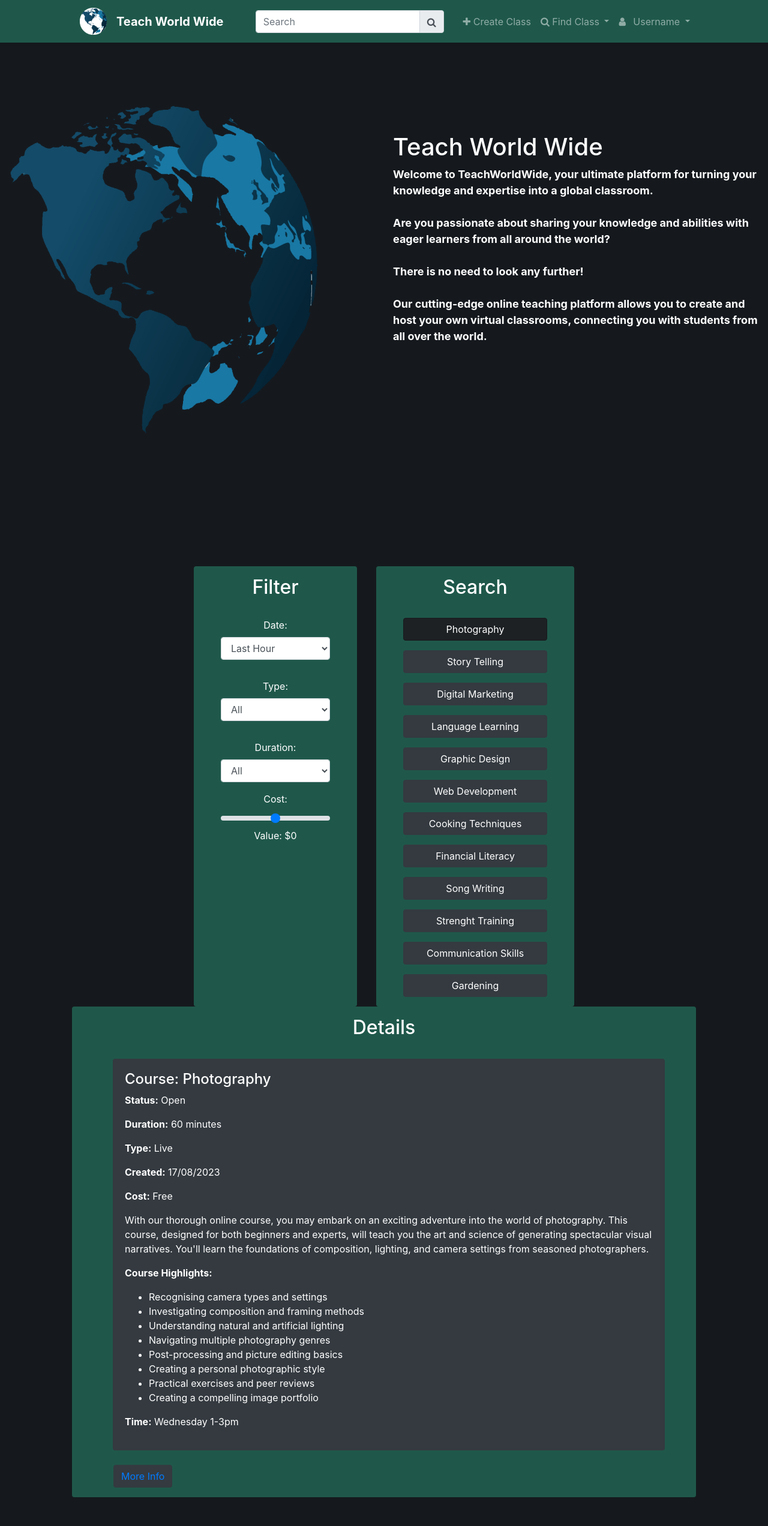
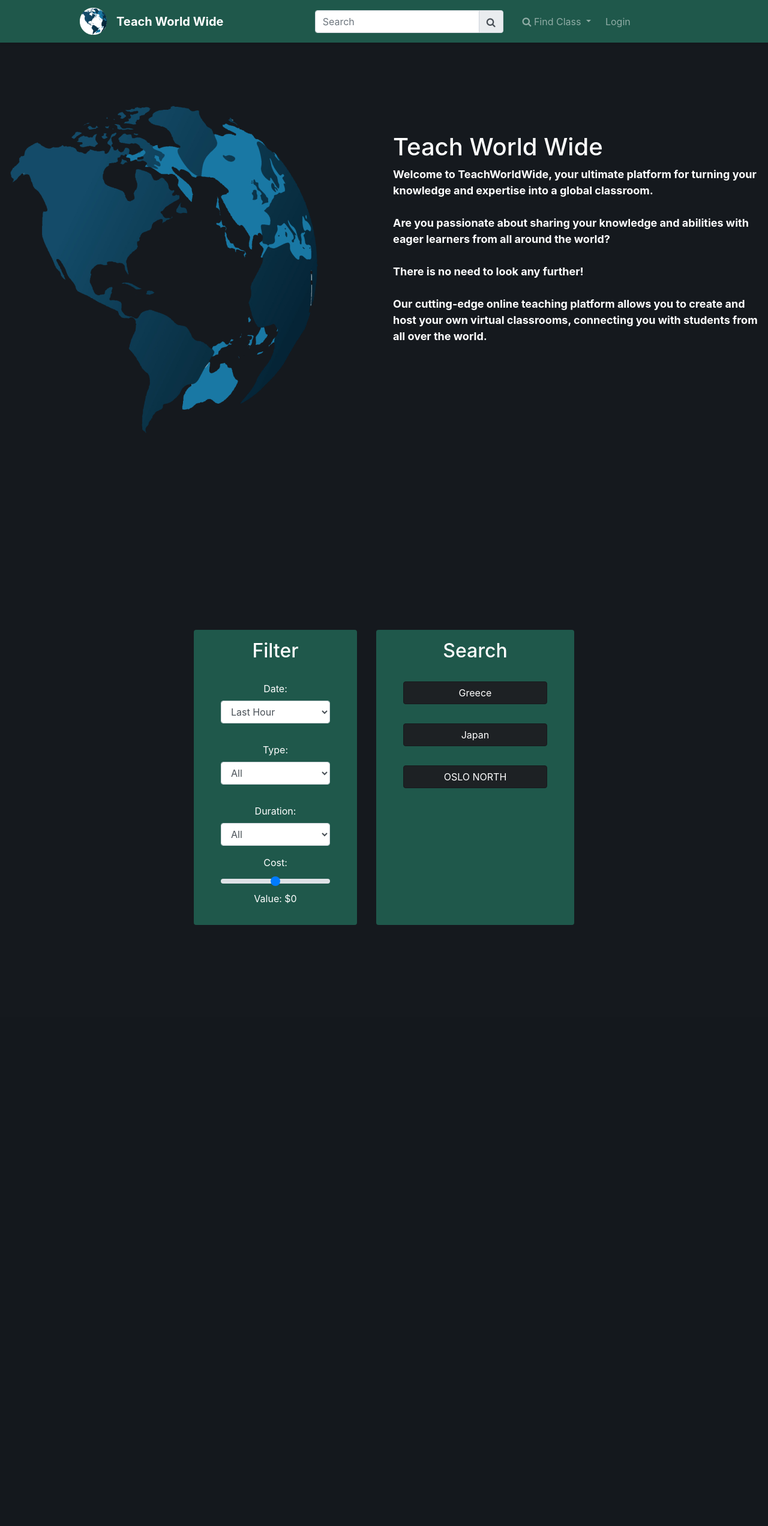
Before and after one commit to bennjmann/IFB207-Website, a Flask app: page / in a window 1280 px wide. Shown: the whole page at 60% size. After the commit the page ends 1542 px from the top, so only its background shows below. Run offline with Flask 3, Linux system fonts and the light colour scheme; some libraries are stand-ins or nearby versions.

Commit message:
HomePage state and Header State
Added the header asking to login till the user has login.

Made home page show different content base off what items is currently selected

```diff
--- a/requirements.txt
+++ b/requirements.txt
@@ -18,6 +18,7 @@ SQLAlchemy==2.0.21
 Werkzeug==2.2.3
 WTForms==3.0.1
 zipp==3.8.1
+flask-Bcrypt==1.0.1
 
 # we also need a WSGI server
 
--- a/website/templates/base.html
+++ b/website/templates/base.html
@@ -15,6 +15,10 @@
     <title>Teach World Wide</title>
     <link rel="stylesheet" type="text/css" href="./static/style/global.css" />
     <link rel="icon" href="./static/img/icon.png" />
+
+    {% block head %}
+
+    {% endblock %}
 </head>
 
 <body>
@@ -44,38 +48,49 @@
                 </form>
 
                 <ul class="navbar-nav mt-3 mt-lg-0 pl-lg-4">
+                {% if current_user.is_authenticated %}
                     <li class="nav-item">
-                        <a class="nav-link" href="{{ url_for('destination.create') }}">
+                        <a class="nav-link" href="{{ url_for('destination.create', _anchor='search') }}">
                             <i class="fa fa-plus"></i>
                             Create Class
                         </a>
                     </li>
+                {% endif %}
                     <li class="nav-item dropdown">
                         <a class="nav-link dropdown-toggle" href="#" id="dropdown01" data-toggle="dropdown"
                             aria-haspopup="true" aria-expanded="false">
                             <i class="fa fa-search"></i> Find Class
                         </a>
                         <div class="dropdown-menu shadow-sm" aria-labelledby="dropdown01">
-                            <a class="dropdown-item" href="./index.html#search">All</a>
-                            <a class="dropdown-item" href="./index.html#search">Recorded</a>
-                            <a class="dropdown-item" href="./index.html#search">Video</a>
-                            <a class="dropdown-item" href="./index.html#search">Workshop</a>
-                            <a class="dropdown-item" href="./index.html#search">Lecture</a>
+                            <a class="dropdown-item" href="{{ url_for('main.search', search="all", _anchor='search') }}">All</a>
+                            <a class="dropdown-item" href="{{ url_for('main.search', search="recorded", _anchor='search') }}">Recorded</a>
+                            <a class="dropdown-item" href="{{ url_for('main.search', search="video", _anchor='search') }}">Video</a>
+                            <a class="dropdown-item" href="{{ url_for('main.search', search="workshop", _anchor='search') }}">Workshop</a>
+                            <a class="dropdown-item" href="{{ url_for('main.search', search="lecture", _anchor='search') }}">Lecture</a>
                         </div>
                     </li>
                     <li class="nav-item dropdown">
-                        <a class="nav-link dropdown-toggle" href="#" id="dropdown02" data-toggle="dropdown"
+                        {% if current_user.is_authenticated %}
+                            <a class="nav-link dropdown-toggle" href="{{ url_for('auth.user') }}" id="dropdown02" data-toggle="dropdown"
                                 aria-haspopup="true" aria-expanded="false">
                                 <i class="fa fa-user"></i>
-                            <span class="ml-2">Username</span>
+                                <span class="ml-2">{{ current_user.name }}</span>
                             </a>
+
                             <div class="dropdown-menu shadow-sm" aria-labelledby="dropdown02">
-                            <a class="dropdown-item" href="#">Profile</a>
-                            <a class="dropdown-item" href="#">Settings</a>
+                                <a class="dropdown-item" href="{{ url_for('auth.user') }}">Profile</a>
+                                <a class="dropdown-item" href="{{ url_for('auth.user') }}">Settings</a>
                                 <a class="dropdown-item" href="{{ url_for('main.booking') }}">Bookings</a>
-                            <a class="dropdown-item" href="#">Help</a>
-                            <a class="dropdown-item" href="#">Sign Out</a>
+                                <a class="dropdown-item" href="{{ url_for('auth.logout') }}">Sign Out</a>
                             </div>
+                        {% else %}
+
+                            <a class="nav-link" href="{{ url_for('auth.login') }}" id="Login">
+                                <span class="ml-2">Login</span>
+                            </a>
+
+                        {% endif %}
+
                     </li>
                 </ul>
             </div>
--- a/website/templates/index.html
+++ b/website/templates/index.html
@@ -5,8 +5,7 @@
 <html>
 
 <body>
-
-{% block header %}
+{% block content %}
     <!-- landing page -->
     <div class="container centered-content my-5">
         <div class="row mt-5 mt-lg-0">
@@ -28,9 +27,7 @@
             </div>
         </div>
     </div>
-{% endblock %}
 
-{% block content %}
     <!-- search + details -->
     <div class="centered-content" id="search">
         <div class="row mx-5 p-5 text-white justify-content-center">
@@ -83,66 +80,31 @@
                 <div class="col py-3 mx-3 mt-3 mt-lg-0 bg-green rounded">
                     <div class="col text-center">
                         <h2>Search</h2>
-                        <div class="col mt-0 pt-3 mt-lg-3">
-                            <button type="button" class="btn btn-dark w-15 active">Photography</button>
+                        {% for destination in destinations %}
+                        	<div class="col mt-0 pt-3 mt-lg-3">
+                            <a href="{{ url_for('main.selected', id=destination.id, _anchor='search') }}" class="btn btn-dark w-15 active">{{ destination.name }}</a>
                         </div>
-                        <div class="col mt-3">
-                            <button type="button" class="btn btn-dark w-15">Story Telling</button>
-                        </div>
-                        <div class="col mt-3">
-                            <button type="button" class="btn btn-dark w-15">Digital Marketing</button>
-                        </div>
-                        <div class="col mt-3">
-                            <button type="button" class="btn btn-dark w-15">Language Learning</button>
-                        </div>
-                        <div class="col mt-3">
-                            <button type="button" class="btn btn-dark w-15">Graphic Design</button>
-                        </div>
-                        <div class="col mt-3">
-                            <button type="button" class="btn btn-dark w-15">Web Development</button>
-                        </div>
-                        <div class="col mt-3">
-                            <button type="button" class="btn btn-dark w-15">Cooking Techniques</button>
-                        </div>
-                        <div class="col mt-3">
-                            <button type="button" class="btn btn-dark w-15">Financial Literacy</button>
-                        </div>
-                        <div class="col mt-3">
-                            <button type="button" class="btn btn-dark w-15">Song Writing</button>
-                        </div>
-                        <div class="col mt-3">
-                            <button type="button" class="btn btn-dark w-15">Strenght Training</button>
-                        </div>
-                        <div class="col mt-3">
-                            <button type="button" class="btn btn-dark w-15">Communication Skills</button>
-                        </div>
-                        <div class="col mt-3">
-                            <button type="button" class="btn btn-dark w-15">Gardening</button>
-                        </div>
-
+                        {% endfor %}
                     </div>
                 </div>
             </div>
             <!-- details -->
-            <div class="col py-3 mx-4 mt-3 mt-lg-0 bg-green rounded big-box">
+        {% if  selected_destination %}
+        <div class="col py-3 mx-4 mt-3 mt-lg-0 bg-green rounded big-box">
                 <div class="col text-center">
                     <h2>Details</h2>
                     <div class="col mt-0 pt-3 mt-lg-3">
                         <!-- Course Details -->
                         <div class="col mx-2 text-left">
                             <div class="card-body bg-dark rounded">
-                                <h4>Course: Photography</h4>
+                                <h4>Course: {{ selected_destination.name }}</h4>
                                 <p><strong>Status:</strong> Open</p>
                                 <p><strong>Duration:</strong> 60 minutes</p>
                                 <p><strong>Type:</strong> Live</p>
                                 <p><strong>Created:</strong> 17/08/2023</p>
                                 <p><strong>Cost:</strong> Free</p>
 
-                                <p>With our thorough online course, you may embark on an exciting adventure into the
-                                    world of photography. This course, designed for both beginners and experts, will
-                                    teach you the art and science of generating spectacular visual narratives.
-                                    You'll learn the foundations of composition, lighting, and camera settings from
-                                    seasoned photographers.</p>
+                                <p>{{ selected_destination.description }}</p>
 
                                 <p><strong>Course Highlights:</strong></p>
                                 <ul>
@@ -161,12 +123,13 @@
                         </div>
                         <!-- Buttons -->
                         <div class="row mx-4">
-                            <button class="btn btn-dark mt-4"><a href="{{ url_for('destination.show', id=1) }}" class="text-decoration-none">More Info</a></button>
+                            <button class="btn btn-dark mt-4"><a href="{{ url_for('destination.show', id=selected_destination.id) }}" class="text-decoration-none">More Info</a></button>
                         </div>
                     </div>
                 </div>
             </div>
         </div>
+    {% endif %}
     </div>
 {% endblock %}
 </body>
--- a/website/views.py
+++ b/website/views.py
@@ -7,8 +7,14 @@ mainbp = Blueprint('main', __name__)
 @mainbp.route('/')
 def index():
     destinations = db.session.scalars(db.select(Destination)).all()
-    return render_template('index.html', destinations=destinations)
+    return render_template('index.html', destinations=destinations )
 
+
+@mainbp.route('/<id>')
+def selected(id):
+    destinations = db.session.scalars(db.select(Destination)).all()
+    destination = db.session.scalar(db.select(Destination).where(Destination.id==id))
+    return render_template('index.html', selected_destination=destination, destinations=destinations)
 
 @mainbp.route('/bookings')
 def booking():
@@ -17,11 +23,11 @@ def booking():
 
 
 @mainbp.route('/search')
-def search():
+def search(search=""):
     if request.args['search'] and request.args['search'] != "":
         print(request.args['search'])
         query = "%" + request.args['search'] + "%"
         #destinations = db.session.scalars(db.select(Destination)).where(Destination.description.like(query))
-        return render_template('index.html', ) #destinations=destinations
+        return render_template('index.html') #, destinations=destinations
     else:
         return redirect(url_for('main.index'))
```
Also changed, not shown: website/auth.py (+14 -5 lines), website/templates/destinations/show.html (+13 -34 lines), website/templates/user.html (added, +34 -0 lines). Lines whose indentation alone changed are shown as unchanged.
